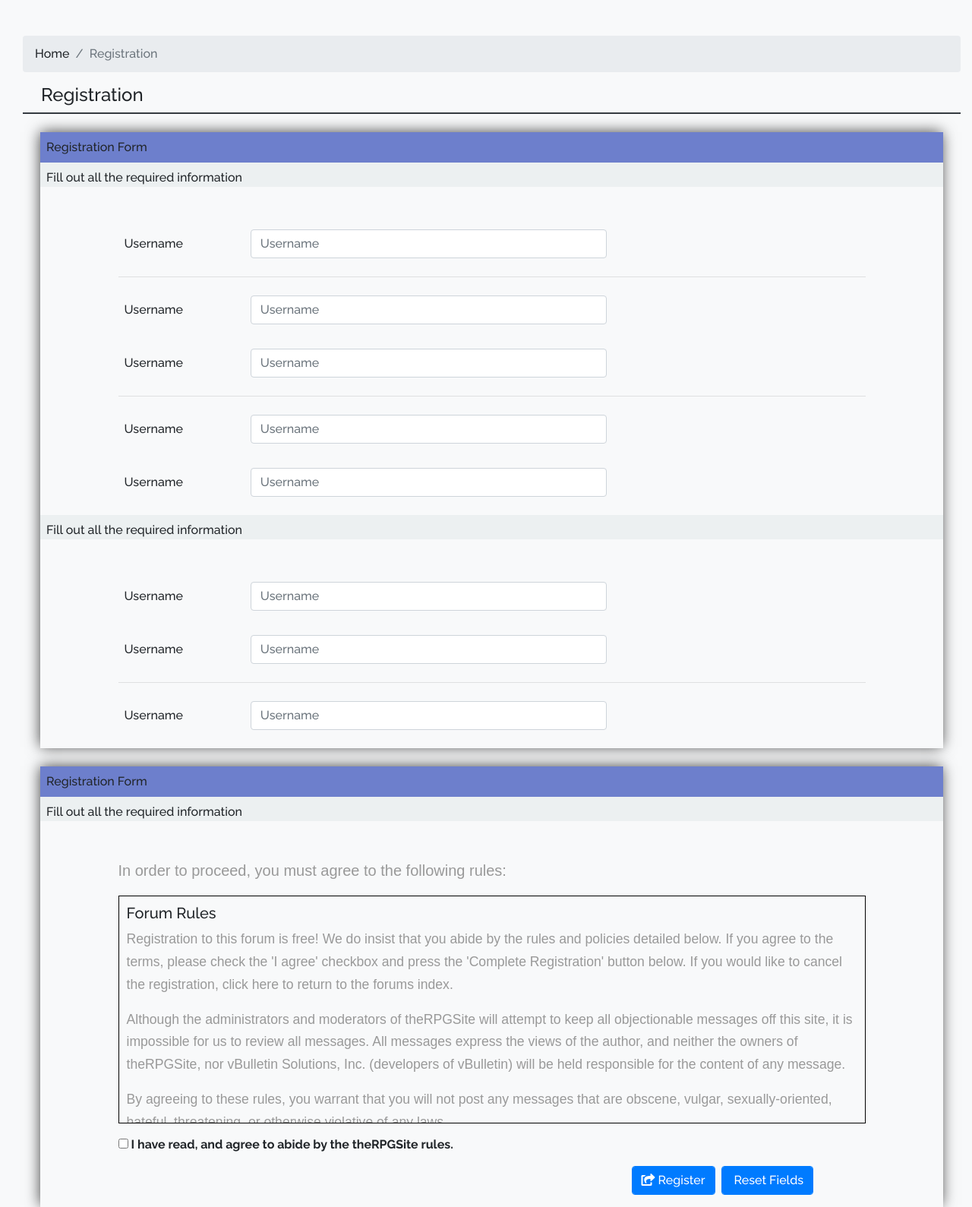
After one commit to ryanjayretutar/Forum_Chat, a PHP site: page /registration.php in a window 1280 px wide. The commit adds this page. Shown: the part 401-1990 px from the top of the page at 76% size. Run offline with PHP 8.4, Linux system fonts and the light colour scheme; some libraries are stand-ins or nearby versions.

Commit message:
RegisterPage

```diff
--- a/assets/css/style.css
+++ b/assets/css/style.css
@@ -601,3 +601,10 @@ box-shadow: -1px -1px 18px -1px rgba(0,0,0,0.75);
 .bg-cloud {
 	background: #ecf0f1;
 }
+.termsx {
+	overflow-y: scroll;
+	height: 300px;
+	width: 100%;
+	border: 1px solid #000;
+	padding: 10px;
+}
--- /dev/null
+++ b/registration.php
@@ -0,0 +1,213 @@
+<?php
+	include "include/header.php";
+ ?>
+
+<body class="bg-cloud">
+	<div class="bg-light">
+		 <div id="contents">
+		 	 <nav class="navbar navbar-expand-lg navbar-light bg-light" >
+		          <a class="navbar-brand" href="#">
+		            RP
+		            <img src="assets/images/g-logo.jpg" width="30" height="30" class="d-inline-block" alt="" >
+		            ame
+		          </a>
+		          <button class="navbar-toggler" type="button" data-toggle="collapse" data-target="#navbarSupportedContent" aria-controls="navbarSupportedContent" aria-expanded="false" aria-label="Toggle navigation">
+		              <span class="navbar-toggler-icon"></span>
+		          </button>
+
+		          <div class="collapse navbar-collapse" id="navbarSupportedContent">
+		            <ul class="navbar-nav ml-auto">
+		              <li class="nav-item active">
+		                <a class="nav-link" href="index.html">Home <span class="sr-only">(current)</span></a>
+		              </li>
+		              <li class="nav-item">
+		                <a class="nav-link" href="latest.html">Latest Games</a>
+		              </li>
+		               <li class="nav-item">
+		                <a class="nav-link" href="news.html">News</a>
+		              </li>
+		              <li class="nav-item">
+		                <a class="nav-link" href="about.html">About</a>
+		              </li>
+		              <li class="nav-item">
+		                <a class="nav-link" href="contact.html">Contact</a>
+		              </li>
+		            </ul>
+
+		          </div>
+		        </nav>
+				<section id="cover">
+			      <div id="cover-caption">
+			        <div class="container">
+			          <div class="row">
+			            <div class="col-md-12">
+
+			                <h1 class="display-4"> Welcome to RPGames Forum</h1>
+			                <p class="lead">Lorem ipsum dolor sit amet, consectetur adipisicing elit. Asperiores molestias et eos architecto autem, earum temporibus! Maxime officia consequatur quod alias, laboriosam distinctio sed cumque optio ex non earum dicta.</p>
+			            </div>
+			          </div>
+			        </div>
+			      </div>
+			    </section>
+
+
+			    <section id="register">
+			    	<div class="container-fluid mt-5">
+			    		<div class="row">
+			    			<div class="col-lg-12">
+
+			    					<nav aria-label="breadcrumb">
+									  <ol class="breadcrumb">
+									    <li class="breadcrumb-item"><a href="#">Home</a></li>
+									    <li class="breadcrumb-item active" aria-current="page"><a href="#">Registration</a></li>
+									  </ol>
+									</nav>
+			    			</div>
+			    		</div>
+			    		<h4 class="display-6 px-4">Registration</h4>
+			    		<div class="border border-dark"></div>
+			    	</div>
+			    	<div class="container-fluid">
+			    		<div class="row m-2 ">
+			    			<div class="col-lg-12">
+								<div class="thread">
+									<div class="mt-3 bg-top m-0 p-2">
+				    						Registration Form
+			    					</div>
+			    					<div class="bg-cloud p-2 m-0" style="height: 2rem;">
+			    						Fill out all the required information
+			    					</div>
+			    					<div class="container">
+			    						<div class="row mx-5 mt-5">
+			    							<div class="col-lg-12">
+			    								<form action="">
+					    							<div class="form-group row p-2">
+													    <label for="staticEmail" class="col-sm-2 col-form-label">Username</label>
+													    <div class="col-sm-6">
+													      <input type="text" class="form-control" id="username" placeholder="Username">
+													    </div>
+													  </div>
+													  <hr>
+													  <div class="form-group row p-2">
+													    <label for="staticEmail" class="col-sm-2 col-form-label">Username</label>
+													    <div class="col-sm-6">
+													      <input type="text" class="form-control" id="username" placeholder="Username">
+													    </div>
+													  </div>
+													  <div class="form-group row p-2">
+													    <label for="staticEmail" class="col-sm-2 col-form-label">Username</label>
+													    <div class="col-sm-6">
+													      <input type="text" class="form-control" id="username" placeholder="Username">
+													    </div>
+													  </div>
+													  <hr>
+													  <div class="form-group row p-2">
+													    <label for="staticEmail" class="col-sm-2 col-form-label">Username</label>
+													    <div class="col-sm-6">
+													      <input type="text" class="form-control" id="username" placeholder="Username">
+													    </div>
+													  </div>
+													  <div class="form-group row p-2">
+													    <label for="staticEmail" class="col-sm-2 col-form-label">Username</label>
+													    <div class="col-sm-6">
+													      <input type="text" class="form-control" id="username" placeholder="Username">
+													    </div>
+													  </div>
+
+			    								</form>
+			    							</div>
+
+			    						</div>
+			    					</div>
+			    					<div class="bg-cloud p-2 m-0" style="height: 2rem;">
+			    						Fill out all the required information
+			    					</div>
+									<div class="container">
+			    						<div class="row mx-5 mt-5">
+			    							<div class="col-lg-12">
+			    								<form action="">
+					    							<div class="form-group row p-2">
+													    <label for="staticEmail" class="col-sm-2 col-form-label">Username</label>
+													    <div class="col-sm-6">
+													      <input type="text" class="form-control" id="username" placeholder="Username">
+													    </div>
+													  </div>
+													  <div class="form-group row p-2">
+													    <label for="staticEmail" class="col-sm-2 col-form-label">Username</label>
+													    <div class="col-sm-6">
+													      <input type="text" class="form-control" id="username" placeholder="Username">
+													    </div>
+													  </div>
+													  <hr>
+													  <div class="form-group row p-2">
+													    <label for="staticEmail" class="col-sm-2 col-form-label">Username</label>
+													    <div class="col-sm-6">
+													      <input type="text" class="form-control" id="username" placeholder="Username">
+													    </div>
+													  </div>
+
+
+			    								</form>
+			    							</div>
+
+			    						</div>
+			    					</div>
+			    				</div>
+			    			</div>
+			    		</div>
+			    		<div class="row m-2 ">
+			    			<div class="col-lg-12">
+								<div class="thread">
+									<div class="mt-3 bg-top m-0 p-2">
+				    						Registration Form
+			    					</div>
+			    					<div class="bg-cloud p-2 m-0" style="height: 2rem;">
+			    						Fill out all the required information
+			    					</div>
+			    					<div class="container">
+			    						<div class="row mx-5 mt-5">
+			    							<div class="col-lg-12">
+			    								<p class="lead">In order to proceed, you must agree to the following rules: </p>
+			    								<div class="termsx">
+			    									<h5>Forum Rules</h5>
+
+													<p>Registration to this forum is free! We do insist that you abide by the rules and policies detailed below. If you agree to the terms, please check the 'I agree' checkbox and press the 'Complete Registration' button below. If you would like to cancel the registration, click here to return to the forums index.</p>
+
+													<p>Although the administrators and moderators of theRPGSite will attempt to keep all objectionable messages off this site, it is impossible for us to review all messages. All messages express the views of the author, and neither the owners of theRPGSite, nor vBulletin Solutions, Inc. (developers of vBulletin) will be held responsible for the content of any message.</p>
+
+													<p>By agreeing to these rules, you warrant that you will not post any messages that are obscene, vulgar, sexually-oriented, hateful, threatening, or otherwise violative of any laws.</p>
+
+													<p>The owners of theRPGSite reserve the right to remove, edit, move or close any content item for any reason.<p>
+
+
+			    								</div>
+			    								<div class="mt-3">
+								                    <label for="cb_rules_agree" class=""><input type="checkbox" name="agree" id="cb_rules_agree" tabindex="1" value="1"> <strong>I have read, and agree to abide by the theRPGSite rules.</strong></label>
+								                </div>
+								                <div class="form-group mt-2">
+						    						<div class="row">
+						    							<div class="offset-lg-8 col-lg-4 form-inline">
+									    					<button type="button" class="btn btn-primary form-control mr-2" data-toggle="button" aria-pressed="false" autocomplete="off"><i class="fas fa-share-square"></i>
+															  Register
+															</button>
+															<button type="button" class="btn btn-primary form-control" data-toggle="button" aria-pressed="false" autocomplete="off"><i class="far fa-reset"></i>
+															  Reset Fields
+															</button>
+														</div>
+													</div>
+						    					</div>
+											</div>
+			    						</div>
+
+			    					</div>
+
+			    				</div>
+			    			</div>
+			    		</div>
+			    	</div>
+			    </section>
+		 </div>
+	</div>
+<?php
+	include "include/footer.php";
+ ?>
```
